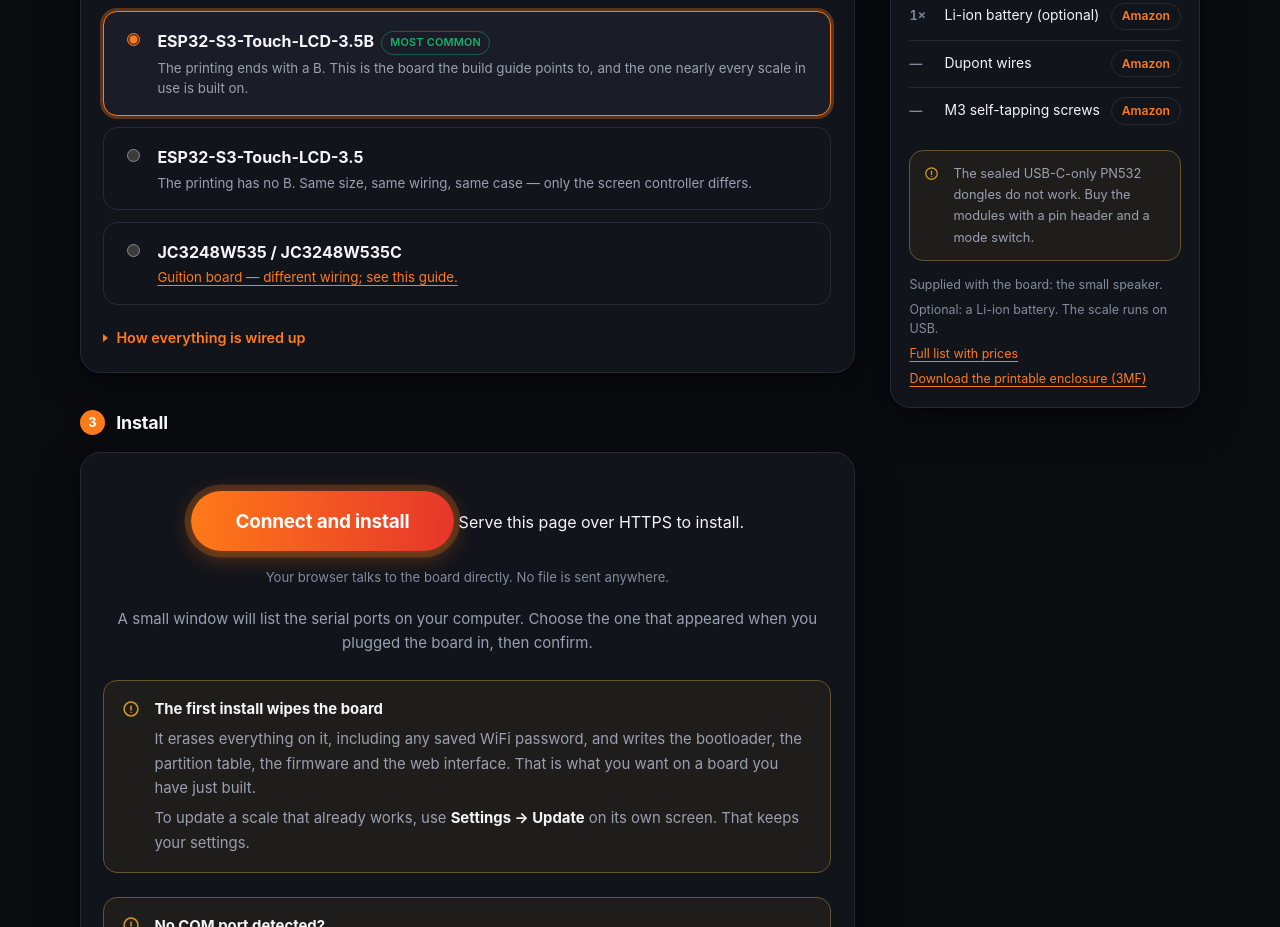
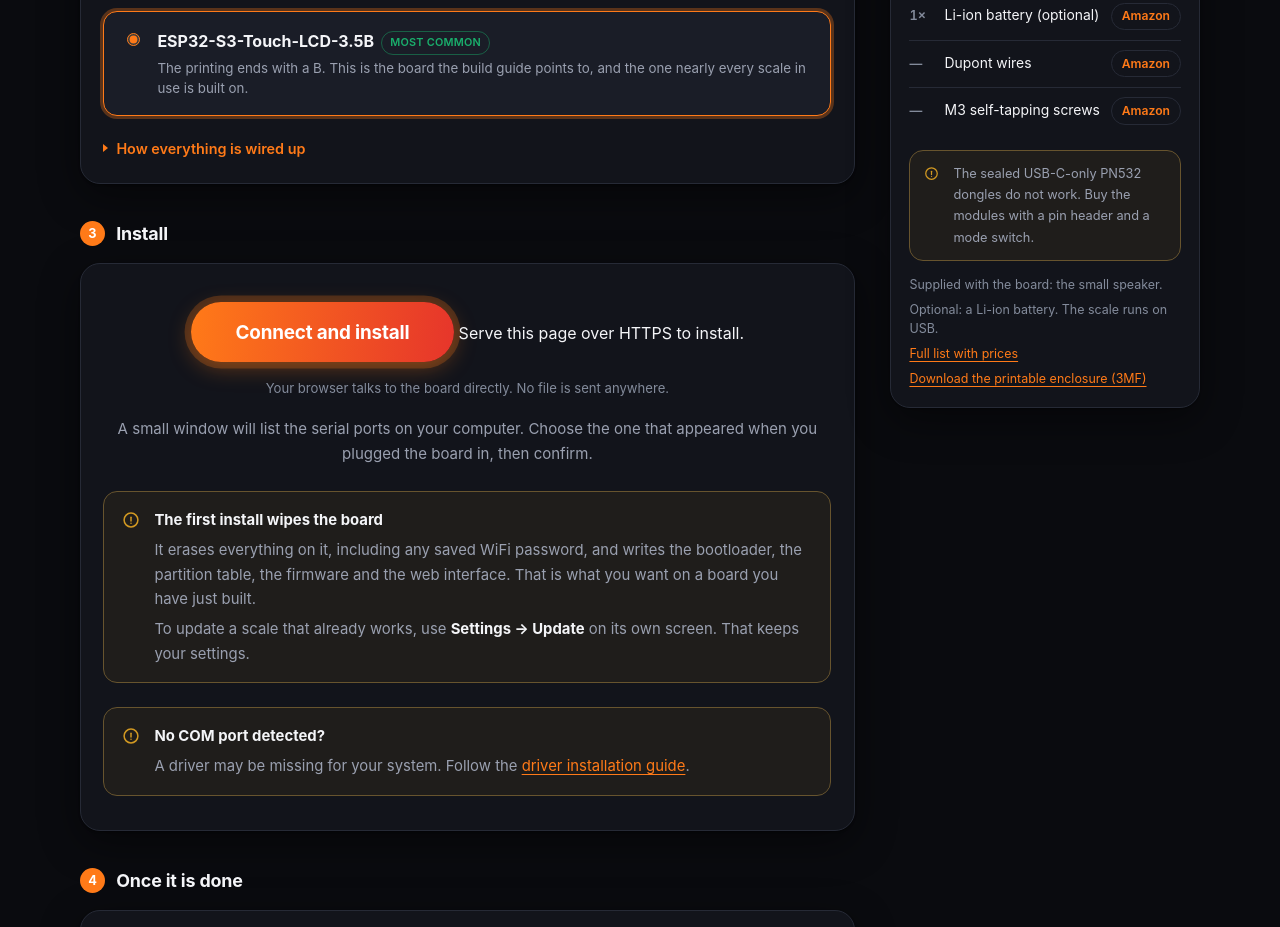
Before and after one commit to djomaster/TigerScale-v3-TigerPOD-3.5B, a plain HTML site: page web-installer/index.html in a window 1280 px wide. Shown: the part 1057-1984 px from the top of the page. Drawn offline with Linux system fonts and the light colour scheme; no server answers.

Commit message:
Web installer: offer only the Waveshare 3.5B

```diff
--- a/web-installer/index.html
+++ b/web-installer/index.html
@@ -465,20 +465,6 @@
           <small data-i18n="opt_35b_d"></small>
         </span>
       </label>
-      <label class="opt">
-        <input type="radio" name="env" value="esp32s3_hsu">
-        <span>
-          <b data-i18n="opt_35_n"></b>
-          <small data-i18n="opt_35_d"></small>
-        </span>
-      </label>
-      <label class="opt">
-        <input type="radio" name="env" value="jc3248w535_hsu">
-        <span>
-          <b>JC3248W535 / JC3248W535C</b>
-          <small><a href="https://github.com/djomaster/TigerScale-v3-TigerPOD-3.5B/blob/main/docs/JC3248W535.md" data-i18n="jc_wiring"></a></small>
-        </span>
-      </label>
     </div>
 
     <details class="wiring" id="waveshare-wiring">
@@ -738,7 +724,6 @@
   document.querySelectorAll('input[name=env]').forEach(r => {
     r.addEventListener('change', () => {
       installer.manifest = `manifest-${r.value}.json`;
-      document.getElementById('waveshare-wiring').hidden = r.value === 'jc3248w535_hsu';
     });
   });
 
```
